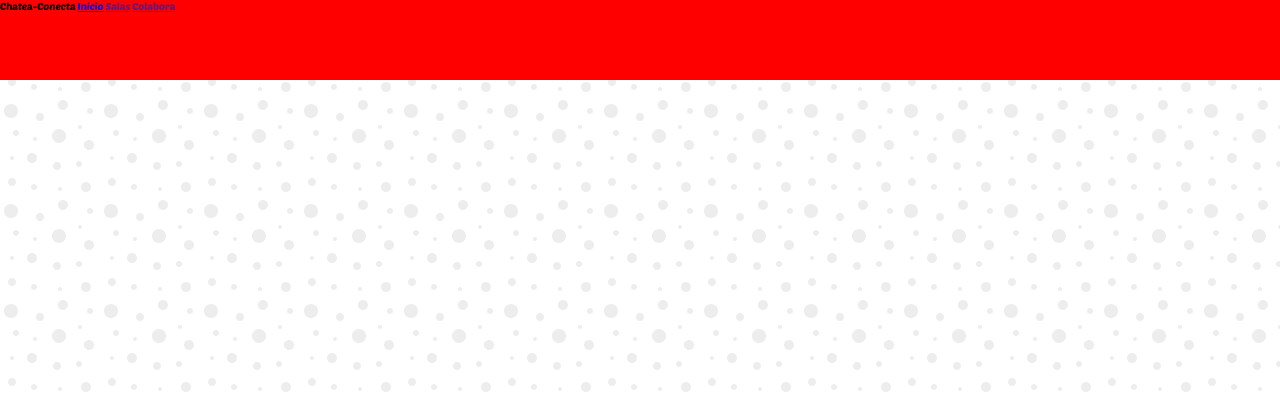
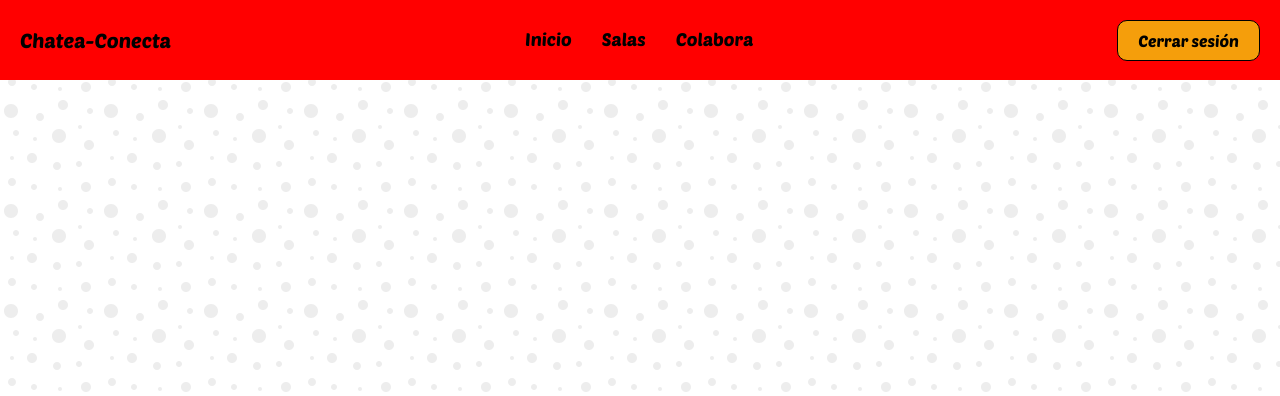
Before and after one commit to amssdias/chatea-conecta, a Django app: template chat_connect/templates/base.html in a window 1280 px wide. Shown: the top 396 px of the page. Run offline with Django 4.2, Linux system fonts and the light colour scheme; the template is opened without the code that fills it: most values are stand-ins (such as "Sample title", 1, 10 or a date in 2020).

Commit message:
feat(navigation): Update navigation bar and close session

```diff
--- /dev/null
+++ b/chat_connect/static/style/scss/components/_button.scss
@@ -0,0 +1,17 @@
+.btn {
+    border: 1px solid black;
+    padding: 1rem 2rem;
+    font-size: 1.6rem;
+    border-radius: 1rem;
+    background-color: $color-dark-amber-1;
+    cursor: pointer;
+}
+
+.btn-close-session {
+    align-self: self-end;
+
+    &:hover {
+        background-color: $color-dark-amber-2;
+        transition: 0.2s;
+    }
+}
--- a/chat_connect/static/style/scss/layout/_navigation.scss
+++ b/chat_connect/static/style/scss/layout/_navigation.scss
@@ -1,4 +1,32 @@
 .nav-bar {
     background-color: red;
     height: 10vh;
+
+    display: flex;
+    justify-content: center;
+    align-items: center;
+
+    &-logo {
+        margin-right: auto;
+        margin-left: 2rem;
+        font-size: 2rem;
+    }
+
+    & form {
+        margin-left: auto;
+        margin-right: 2rem;
+    }
+
+    &-link {
+        font-size: 1.8rem;
+        text-decoration: none;
+        color: $color-black;
+        padding: 0rem 1rem;
+
+        cursor: pointer;
+
+        &:not(:last-child) {
+            margin-right: 1rem;
+        }
+    }
 }
--- a/chat_connect/static/style/scss/main.scss
+++ b/chat_connect/static/style/scss/main.scss
@@ -6,6 +6,7 @@
 @import "base/typography";
 @import "base/utilities";
 
+@import "components/button";
 @import "components/chat-group";
 @import "components/chat-menu";
 @import "components/chat-message";
--- a/chat_connect/templates/navigation.html
+++ b/chat_connect/templates/navigation.html
@@ -1,6 +1,13 @@
 <nav class="nav-bar">
-    <span>Chatea-Conecta</span>
-    <a href="{% url 'chat:home' %}">Inicio</a>
-    <a href="">Salas</a>
-    <a href="">Colabora</a>
+    <span class="nav-bar-logo">Chatea-Conecta</span>
+    <a class="nav-bar-link" href="{% url 'chat:home' %}">Inicio</a>
+    <a class="nav-bar-link" href="">Salas</a>
+    <a class="nav-bar-link" href="">Colabora</a>
+
+    {% if username %}
+        <form action="{% url 'chat:close-chat' %}" method="POST">
+            {% csrf_token %}
+            <button class="btn btn-close-session" type="submit">Cerrar sesión</button>
+        </form>
+    {% endif %}
 </nav>
```
Also changed, not shown: apps/chat/views/close_chat_view.py (added, +23 -0 lines), chat_connect/static/style/css/main.min.css, 1 other file.
